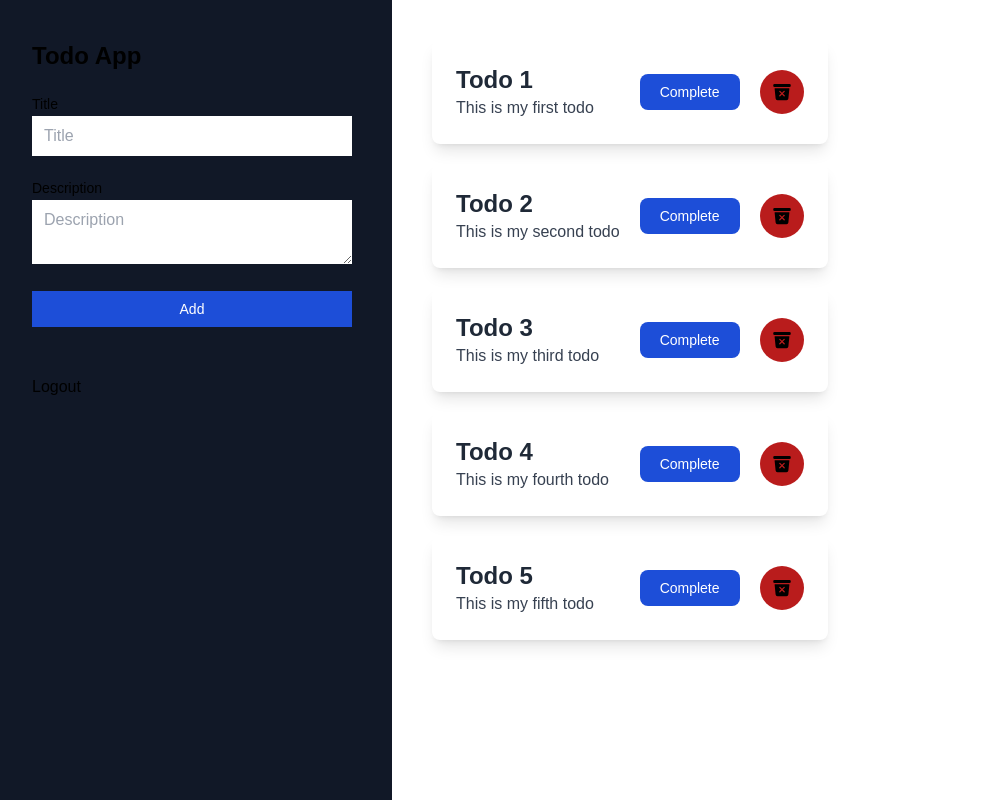
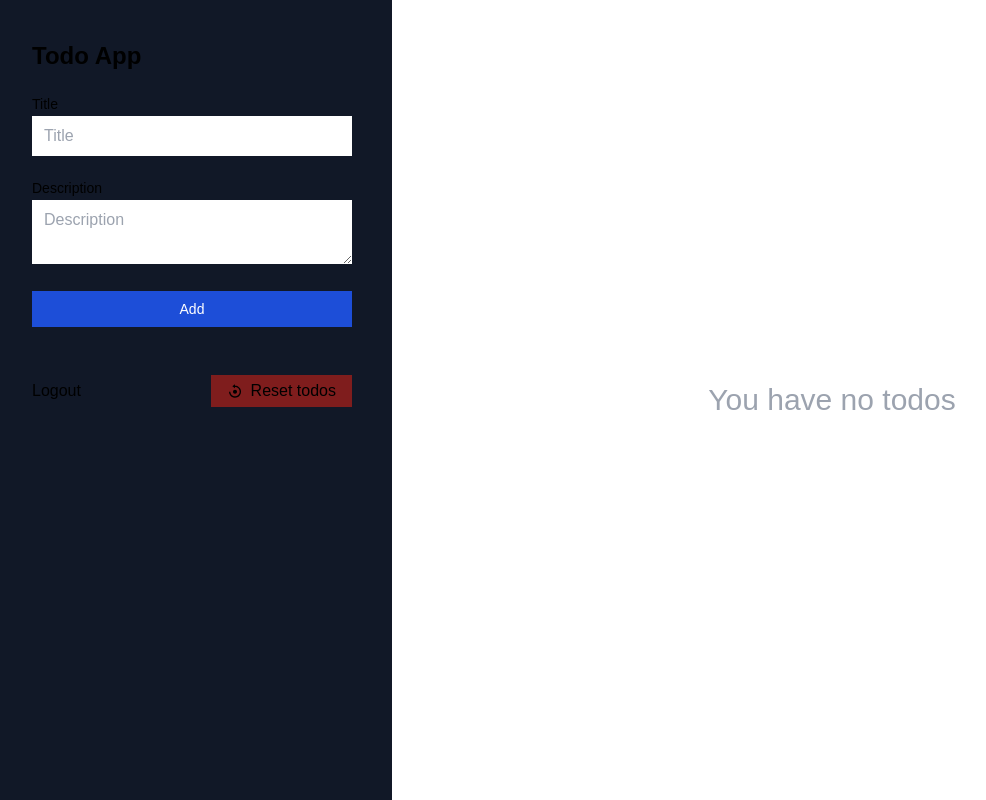
Before and after one commit to RakibulIslamm/react-simple-todo-app, a React (Create React App) app: page / in a window 1280 px wide. Both pictures are taken after typing "name@example.com", "Sample123" into the empty fields and a click on the button "LOG IN". Shown: the whole page, without its empty margins (8-994 px from the left). Built offline with nearby package versions, Linux system fonts and the light colour scheme.

Commit message:
todos save on locastorage

```diff
--- a/src/Components/Alert/Alert.js
+++ b/src/Components/Alert/Alert.js
@@ -1,11 +1,11 @@
 import React from 'react';
 import 'react-confirm-alert/src/react-confirm-alert.css';
 
-const Alert = ({ onClose, handleAlert }) => {
+const Alert = ({ onClose, handleAlert, action }) => {
     return (
         <div className='bg-gray-900 w-[400px] xs:w-11/12 xs:mx-auto p-10 text-white'>
             <h1 className='text-2xl font-semibold'>Are you sure?</h1>
-            <p className='text-lg'>You want to <b className='text-xl'>delete</b> this item?</p>
+            <p className='text-lg'>You want to <b className='text-xl'>{action}</b> ?</p>
             <div className='flex items-center gap-2 pt-4'>
                 <button className='px-6 py-1 border-2 hover:bg-white hover:text-black transition-all duration-200 ease-in-out border-white' onClick={() => handleAlert(onClose, true)}>Yes</button>
                 <button className='px-6 py-1 border-2 hover:bg-white hover:text-black transition-all duration-200 ease-in-out border-white' onClick={() => handleAlert(onClose, false)}>No</button>
--- a/src/Components/Login/Login.js
+++ b/src/Components/Login/Login.js
@@ -42,10 +42,10 @@ const Login = () => {
                                         </div>
                                         <form onSubmit={handleLogin}>
                                             <div className="mb-4">
-                                                <input type="text" name='email' className="block w-full px-3 py-1.5 text-base font-normal text-gray-700 bg-white border border-solid border-gray-300 rounded focus:text-gray-700 focus:bg-white focus:border-blue-600 focus:outline-none" placeholder="Email" />
+                                                <input type="text" name='email' className="block w-full px-3 py-1.5 text-base font-normal text-gray-700 bg-white border border-solid border-gray-300 rounded focus:text-gray-700 focus:bg-white focus:border-blue-600 focus:outline-none" placeholder="Email" required />
                                             </div>
                                             <div className="mb-4">
-                                                <input type="password" name='password' className="block w-full px-3 py-1.5 text-base font-normal text-gray-700 bg-white  border border-solid border-gray-300 rounded focus:text-gray-700 focus:bg-white focus:border-blue-600 focus:outline-none" placeholder="Password" />
+                                                <input type="password" name='password' className="block w-full px-3 py-1.5 text-base font-normal text-gray-700 bg-white  border border-solid border-gray-300 rounded focus:text-gray-700 focus:bg-white focus:border-blue-600 focus:outline-none" placeholder="Password" required />
                                             </div>
                                             <div className="text-center pt-1 mb-12 pb-1">
                                                 <button className="inline-block px-6 py-2.5 text-white font-medium text-xs leading-tight uppercase rounded shadow-md hover:bg-blue-700 hover:shadow-lg focus:shadow-lg focus:outline-none focus:ring-0 active:shadow-lg transition duration-150 ease-in-out w-full mb-3" type="submit" data-mdb-ripple="true" data-mdb-ripple-color="light" style={{ background: 'linear-gradient(to right,#191970, #1c2841, #000036)' }}>Log in</button>
--- a/src/Components/TodoApp/TodoApp.js
+++ b/src/Components/TodoApp/TodoApp.js
@@ -6,37 +6,33 @@ import 'react-toastify/dist/ReactToastify.css';
 import { confirmAlert } from 'react-confirm-alert';
 import Alert from '../Alert/Alert';
 
-let todoList = [
-    { id: 1, title: 'Todo 1', description: 'This is my first todo', completed: false },
-    { id: 2, title: 'Todo 2', description: 'This is my second todo', completed: false },
-    { id: 3, title: 'Todo 3', description: 'This is my third todo', completed: false },
-    { id: 4, title: 'Todo 4', description: 'This is my fourth todo', completed: false },
-    { id: 5, title: 'Todo 5', description: 'This is my fifth todo', completed: false }
-]
 
 const TodoApp = () => {
-    const [todos, setTodos] = useState(todoList);
+    const allTodos = JSON.parse(localStorage.getItem('todos'))
+    const [todos, setTodos] = useState(allTodos);
 
     const handleDelete = (singleTodo) => {
         const handleAlert = (close, confirmation) => {
 
             if (confirmation) {
-                // console.log(singleTodo);
                 const newTodos = todos.filter(todo => todo.id !== singleTodo.id);
                 setTodos(newTodos);
+                localStorage.setItem('todos', JSON.stringify(newTodos));
+                if (!newTodos.length) {
+                    setTodos('')
+                }
                 toast.success('Todo deleted successfully')
             }
             else {
                 console.log('not deleted');
                 close();
             }
-
             close();
         }
         confirmAlert({
             customUI: ({ onClose }) => {
                 return (
-                    <Alert onClose={onClose} handleAlert={handleAlert} />
+                    <Alert onClose={onClose} handleAlert={handleAlert} action='delete' />
                 )
             }
         });
@@ -53,6 +49,7 @@ const TodoApp = () => {
         }
         );
         setTodos(newTodos);
+        localStorage.setItem('todos', JSON.stringify(newTodos))
     }
 
 
@@ -62,9 +59,11 @@ const TodoApp = () => {
                 <div>
                     <TodoForm setTodos={setTodos} todos={todos} />
                 </div>
-                <div className='p-10 space-y-5'>
+                {todos ? <div className='p-10 space-y-5'>
                     {todos.map(todo => (<TodoCard key={todo.id} todo={todo} handleDelete={handleDelete} handleCompleteDoto={handleCompleteDoto} />))}
-                </div>
+                </div> : <div className='flex justify-center items-center w-full'>
+                    <h2 className='text-3xl text-gray-400'>You have no todos</h2>
+                </div>}
             </section>
             <ToastContainer />
         </>
--- a/src/Components/TodoForm/TodoForm.js
+++ b/src/Components/TodoForm/TodoForm.js
@@ -1,5 +1,9 @@
 import React from 'react';
 import { useNavigate } from 'react-router-dom';
+import { BiReset } from 'react-icons/bi';
+import { confirmAlert } from 'react-confirm-alert';
+import Alert from '../Alert/Alert';
+import { toast } from 'react-toastify';
 
 const TodoForm = ({ setTodos, todos }) => {
 
@@ -9,14 +13,51 @@ const TodoForm = ({ setTodos, todos }) => {
         e.preventDefault();
         const title = e.target.title.value;
         const description = e.target.description.value;
-        const newTodo = { id: todos.length + 1, title, description, completed: false };
-        setTodos([newTodo, ...todos]);
+        const storedTodos = localStorage.getItem('todos');
+        const allTodos = [];
+        if (storedTodos) {
+            const newTodo = { id: todos.length + 1, title, description, completed: false };
+            allTodos.push(newTodo, ...JSON.parse(storedTodos))
+            localStorage.setItem('todos', JSON.stringify(allTodos));
+        }
+        else {
+            const newTodo = { id: 1, title, description, completed: false };
+            allTodos.push(newTodo);
+            localStorage.setItem('todos', JSON.stringify(allTodos));
+        }
+        setTodos(allTodos);
         e.target.reset();
+
     }
 
+    // Handle Log out
     const handleLogout = () => {
         localStorage.removeItem('user');
         navigate('/login');
+    }
+
+    // Handle Reset Todos
+    const handleResetTodos = () => {
+        const handleAlert = (close, confirmation) => {
+
+            if (confirmation) {
+                localStorage.removeItem('todos');
+                setTodos()
+                toast.success('Todos reset successfully')
+            }
+            else {
+                console.log('not deleted');
+                close();
+            }
+            close();
+        }
+        confirmAlert({
+            customUI: ({ onClose }) => {
+                return (
+                    <Alert onClose={onClose} handleAlert={handleAlert} action='reset' />
+                )
+            }
+        });
     }
 
     return (
@@ -25,17 +66,20 @@ const TodoForm = ({ setTodos, todos }) => {
                 <h2 className="text-2xl font-bold">Todo App</h2>
                 <div className="col-span-full sm:col-span-3">
                     <label className="text-sm">Title</label>
-                    <input type="text" name='title' placeholder="Title" className="w-full px-3 py-2 focus:ring focus:ring-opacity-75 focus:ring-violet-400 dark:border-gray-700 dark:text-gray-900" />
+                    <input type="text" name='title' placeholder="Title" className="w-full px-3 py-2 focus:ring focus:ring-opacity-75 focus:ring-violet-400 dark:border-gray-700 dark:text-gray-900" required />
                 </div>
                 <div className="col-span-full">
                     <label className="text-sm">Description</label>
-                    <textarea placeholder="Description" name='description' className="w-full px-3 py-2 focus:ring focus:ring-opacity-75 focus:ring-violet-400 dark:border-gray-700 dark:text-gray-900"></textarea>
+                    <textarea placeholder="Description" name='description' className="w-full px-3 py-2 focus:ring focus:ring-opacity-75 focus:ring-violet-400 dark:border-gray-700 dark:text-gray-900" required></textarea>
                 </div>
                 <button type="submit" className="text-white bg-blue-700 hover:bg-blue-800 active:bg-blue-600 font-medium text-sm px-5 py-2">Add</button>
             </form>
             <br />
             <br />
-            <button onClick={handleLogout}>Logout</button>
+            <div className='flex justify-between items-center'>
+                <button onClick={handleLogout}>Logout</button>
+                <button className='flex items-center gap-2 bg-red-900 px-4 py-1' onClick={handleResetTodos}><BiReset />Reset todos</button>
+            </div>
         </div>
     );
 };
```
